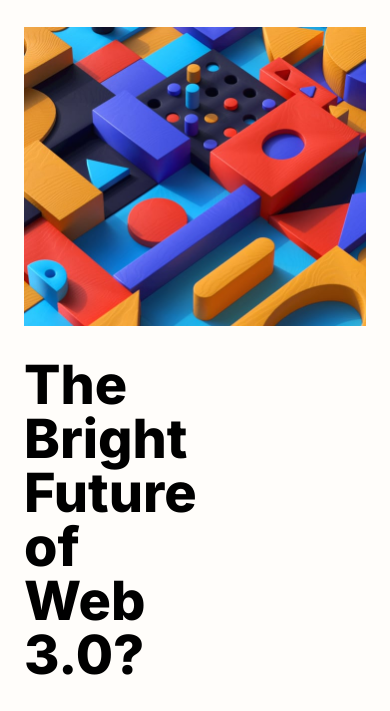
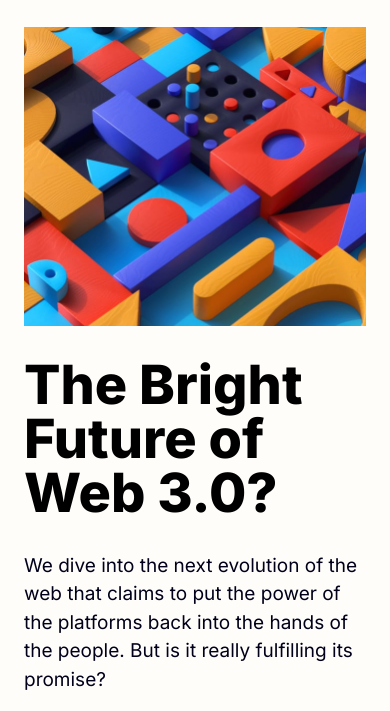
Before and after one commit to Okemwa-mokaya/news-homepage-main, a plain HTML site: page index.html in a window 390 px wide. Shown: the part 67-778 px from the top of the page. Drawn offline with Linux system fonts and the light colour scheme.

Commit message:
Update style.css

```diff
--- a/style.css
+++ b/style.css
@@ -230,7 +230,7 @@ h5 a:hover{
     flex-direction: column;
   }
   .left-content-info h1{
-    /*width: 450px;*/
+    width: 350px;
     margin-bottom: 2rem;
   }
   .info{
```
